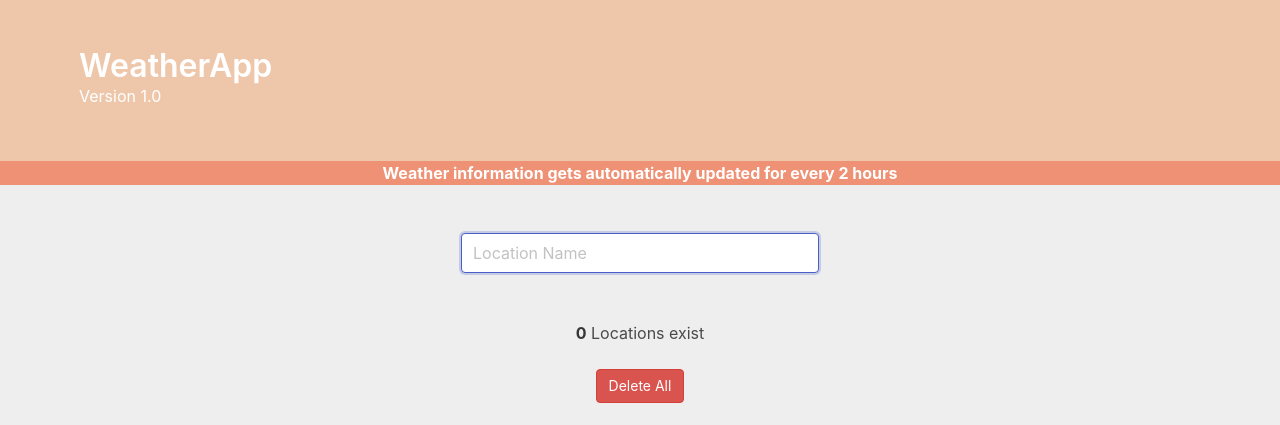
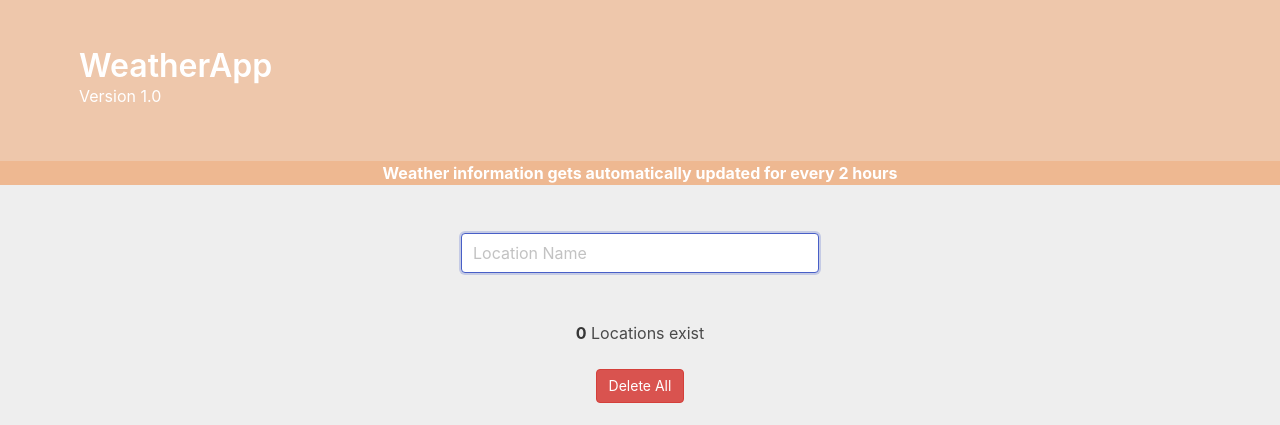
Before and after one commit to ysyesilyurt/WeatherApp, a Django app: template WeatherApp/templates/index.html in a window 1280 px wide. Shown: the top 425 px of the page. Run offline with Django 3.2, Linux system fonts and the light colour scheme; the template is opened without the code that fills it, so the values that code supplies are empty; some libraries are stand-ins or nearby versions.

Commit message:
Update location css

```diff
--- a/WeatherApp/static/css/locations.css
+++ b/WeatherApp/static/css/locations.css
@@ -7,5 +7,5 @@ body{
 }
 
 #refresh{
-    background-color: #ee9174;
+    background-color: #eeb891;
 }
```
